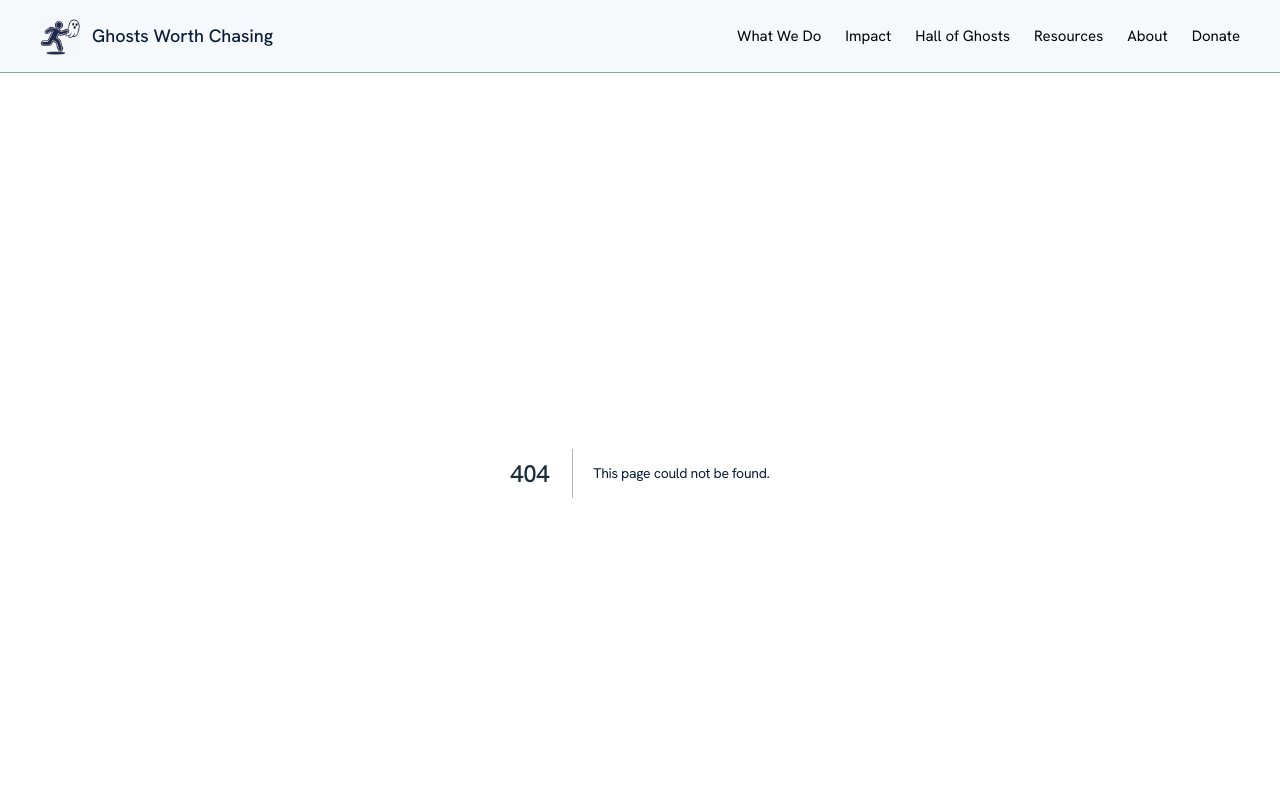
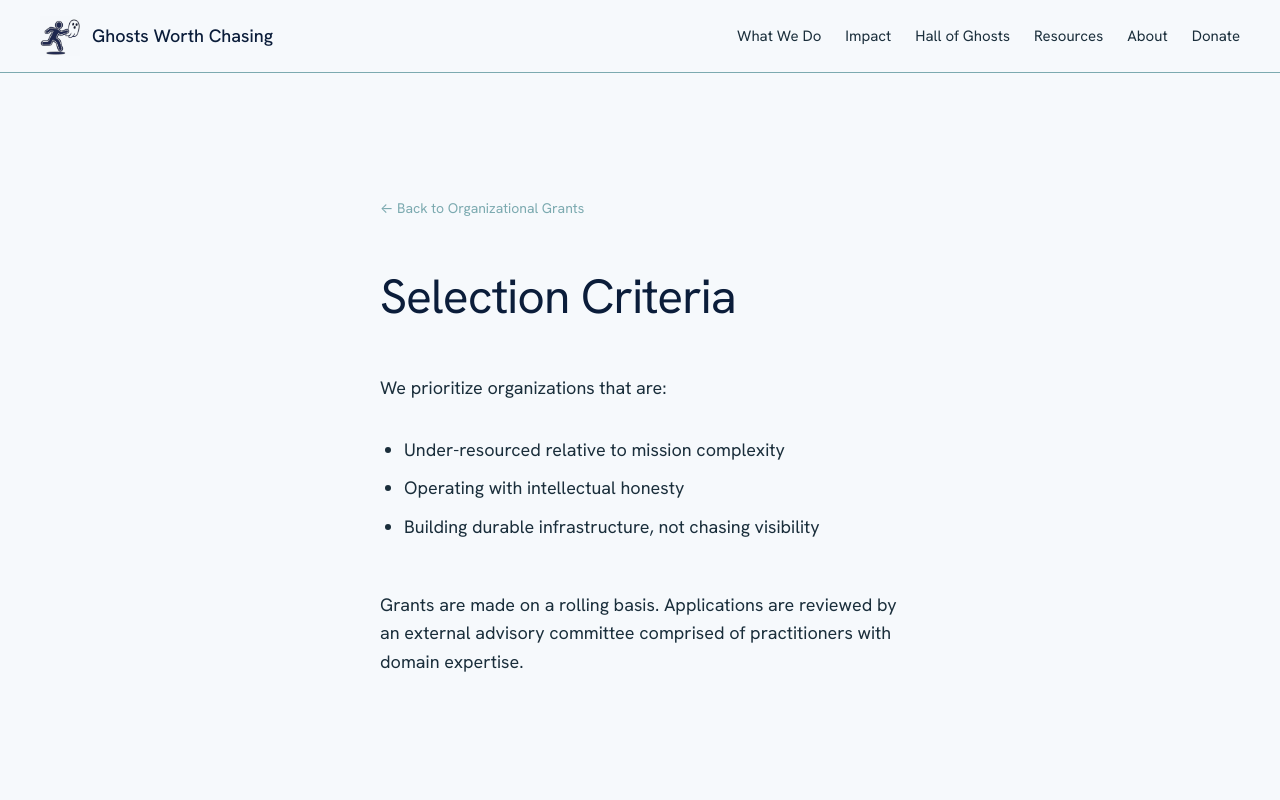
Before and after one commit to Roco41589/ghosts-worth-chasing-site, a Next.js app in the folder ghosts-redesign/: page /what-we-do/organizational-grants/criteria in a window 1280 px wide. Before the commit this address had no page. Shown: the top 800 px of the page. Built offline with nearby package versions, Linux system fonts and the light colour scheme.

Commit message:
Create page.tsx

```diff
--- /dev/null
+++ b/ghosts-redesign/app/what-we-do/organizational-grants/criteria/page.tsx
@@ -0,0 +1,46 @@
+import Link from 'next/link'
+
+export default function Criteria() {
+  return (
+    <section className="section section--narrow">
+      <Link
+        href="/what-we-do/organizational-grants"
+        style={{
+          fontSize: '14px',
+          color: 'var(--color-teal-grey)',
+          textDecoration: 'none',
+          display: 'inline-flex',
+          alignItems: 'center',
+          gap: '8px',
+          marginBottom: 'var(--space-md)',
+        }}
+      >
+        ← Back to Organizational Grants
+      </Link>
+
+      <h1 style={{ color: 'var(--color-deep-navy)', marginBottom: 'var(--space-md)' }}>
+        Selection Criteria
+      </h1>
+
+      <p style={{ marginBottom: 'var(--space-sm)' }}>
+        We prioritize organizations that are:
+      </p>
+
+      <ul style={{
+        marginLeft: '24px',
+        marginBottom: 'var(--space-md)',
+        color: 'var(--color-text)',
+        lineHeight: 1.7,
+      }}>
+        <li>Under-resourced relative to mission complexity</li>
+        <li>Operating with intellectual honesty</li>
+        <li>Building durable infrastructure, not chasing visibility</li>
+      </ul>
+
+      <p>
+        Grants are made on a rolling basis. Applications are reviewed by an external
+        advisory committee comprised of practitioners with domain expertise.
+      </p>
+    </section>
+  )
+}
```
